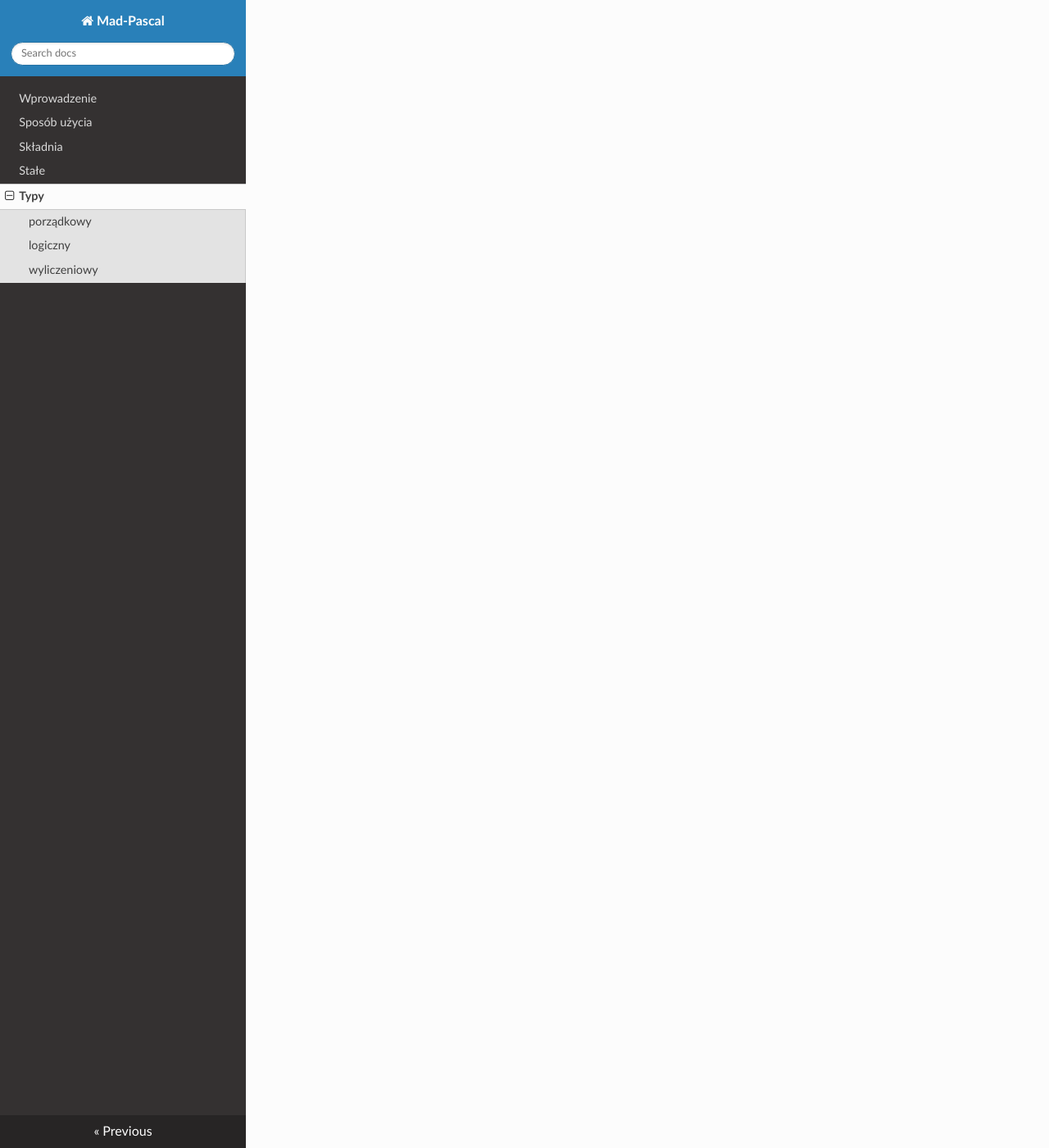
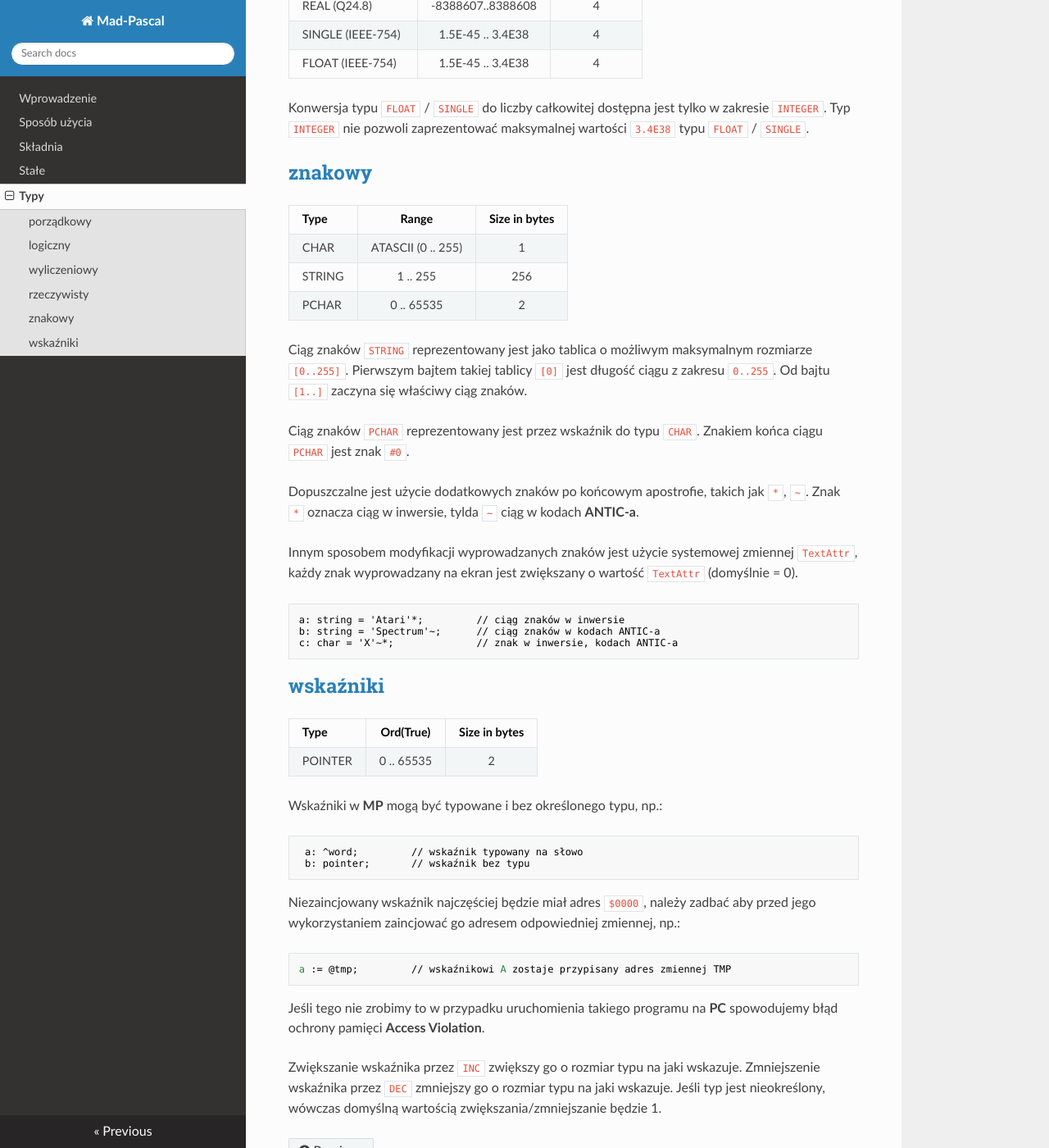
Before and after one commit to zbyti/mad-pascal-mkdocs, an MkDocs documentation site: the page built from docs/05-typy.md, in a window 1280 px wide and 1400 px high, scrolled down 1513 px. Shown: the whole window at 82% size. Built offline with MkDocs 1.6.1, drawn with Linux system fonts in a browser that asks for light colours; nearby versions of some CDN libraries; some of the changed text lies outside the part shown.

Commit message:
wskazniki

````diff
--- a/docs/05-typy.md
+++ b/docs/05-typy.md
@@ -2,24 +2,24 @@
 
 ## [porządkowy](https://www.freepascal.org/docs-html/ref/refsu4.html#x26-250003.1.1)
 
-|Type    |Range                    |Size|
-|:-------|:-----------------------:|:--:|
-|BYTE    |0 .. 255                 |1   |
-|SHORTINT|-128 .. 127              |1   |
-|WORD    |0 .. 65535               |2   |
-|SMALLINT|-32768 .. 32767          |2   |
-|CARDINAL|0 .. 4294967295          |4   |
-|LONGWORD|0 .. 4294967295          |4   |
-|DWORD   |0 .. 4294967295          |4   |
-|UINT32  |0 .. 4294967295          |4   |
-|INTEGER |-2147483648 .. 2147483647|4   |
-|LONGINT |-2147483648 .. 2147483647|4   |
+|Type    |Range                    |Size in bytes|
+|:-------|:-----------------------:|:-----------:|
+|BYTE    |0 .. 255                 |1            |
+|SHORTINT|-128 .. 127              |1            |
+|WORD    |0 .. 65535               |2            |
+|SMALLINT|-32768 .. 32767          |2            |
+|CARDINAL|0 .. 4294967295          |4            |
+|LONGWORD|0 .. 4294967295          |4            |
+|DWORD   |0 .. 4294967295          |4            |
+|UINT32  |0 .. 4294967295          |4            |
+|INTEGER |-2147483648 .. 2147483647|4            |
+|LONGINT |-2147483648 .. 2147483647|4            |
 
 ## [logiczny](https://www.freepascal.org/docs-html/ref/refsu4.html#x26-250003.1.1)
 
-|Type    |Ord(True)                |Size|
-|:-------|:-----------------------:|:--:|
-|BYTE    |0 .. 255                 |1   |
+|Type    |Ord(True)                |Size in bytes|
+|:-------|:-----------------------:|:-----------:|
+|BYTE    |0 .. 255                 |1            |
 
 ## [wyliczeniowy](https://www.freepascal.org/docs-html/ref/refsu4.html#x26-280003.1.1)
 
@@ -52,3 +52,57 @@ var
 ```
 
 Aktualnie kompilator **MP** nie sprawdzi poprawności typów wyliczeniowych dla operacji `IF ELSE`.
+
+## [rzeczywisty](https://www.freepascal.org/docs-html/ref/refsu5.html#x27-300003.1.2)
+
+|Type             |Range                   |Size in bytes|
+|:----------------|:----------------------:|:-----------:|
+|SHORTREAL (Q8.8) |-128..127               |2            |
+|REAL (Q24.8)     |-8388607..8388608       |4            |
+|SINGLE (IEEE-754)|1.5E-45 .. 3.4E38       |4            |
+|FLOAT (IEEE-754) |1.5E-45 .. 3.4E38       |4            |
+
+Konwersja typu `FLOAT` / `SINGLE` do liczby całkowitej dostępna jest tylko w zakresie `INTEGER`. Typ `INTEGER` nie pozwoli zaprezentować maksymalnej wartości `3.4E38` typu `FLOAT` / `SINGLE`.
+
+## [znakowy](https://www.freepascal.org/docs-html/ref/refsu6.html#x29-320003.2.1)
+
+|Type    |Range                    |Size in bytes|
+|:-------|:-----------------------:|:-----------:|
+|CHAR    |ATASCII (0 .. 255)       |1            |
+|STRING  |1 .. 255                 |256          |
+|PCHAR   |0 .. 65535               |2            |
+
+Ciąg znaków `STRING` reprezentowany jest jako tablica o możliwym maksymalnym rozmiarze `[0..255]`. Pierwszym bajtem takiej tablicy `[0]` jest długość ciągu z zakresu `0..255`. Od bajtu `[1..]` zaczyna się właściwy ciąg znaków.
+
+Ciąg znaków `PCHAR` reprezentowany jest przez wskaźnik do typu `CHAR`. Znakiem końca ciągu `PCHAR` jest znak `#0`.
+
+Dopuszczalne jest użycie dodatkowych znaków po końcowym apostrofie, takich jak `*`, `~`. Znak `*` oznacza ciąg w inwersie, tylda `~` ciąg w kodach **ANTIC-a**.
+
+Innym sposobem modyfikacji wyprowadzanych znaków jest użycie systemowej zmiennej `TextAttr`, każdy znak wyprowadzany na ekran jest zwiększany o wartość `TextAttr` (domyślnie = 0).
+
+```pascal
+a: string = 'Atari'*;         // ciąg znaków w inwersie
+b: string = 'Spectrum'~;      // ciąg znaków w kodach ANTIC-a
+c: char = 'X'~*;              // znak w inwersie, kodach ANTIC-a
+```
+
+## [wskaźniki](https://www.freepascal.org/docs-html/ref/refse15.html)
+
+|Type    |Ord(True)                |Size in bytes|
+|:-------|:-----------------------:|:-----------:|
+|POINTER |0 .. 65535               |2            |
+
+Wskaźniki w **MP** mogą być typowane i bez określonego typu, np.:
+
+```pascal
+ a: ^word;         // wskaźnik typowany na słowo
+ b: pointer;       // wskaźnik bez typu
+```
+
+Niezaincjowany wskaźnik najczęściej będzie miał adres `$0000`, należy zadbać aby przed jego wykorzystaniem zaincjować go adresem odpowiedniej zmiennej, np.:
+
+    a := @tmp;         // wskaźnikowi A zostaje przypisany adres zmiennej TMP
+
+Jeśli tego nie zrobimy to w przypadku uruchomienia takiego programu na **PC** spowodujemy błąd ochrony pamięci **Access Violation**.
+
+Zwiększanie wskaźnika przez `INC` zwiększy go o rozmiar typu na jaki wskazuje. Zmniejszenie wskaźnika przez `DEC` zmniejszy go o rozmiar typu na jaki wskazuje. Jeśli typ jest nieokreślony, wówczas domyślną wartością zwiększania/zmniejszanie będzie 1.
````
